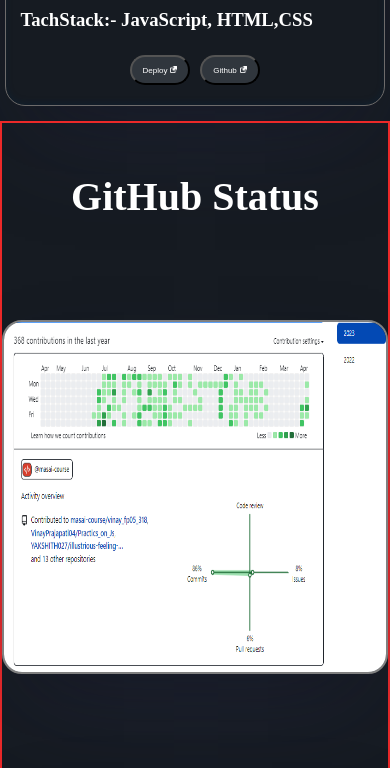
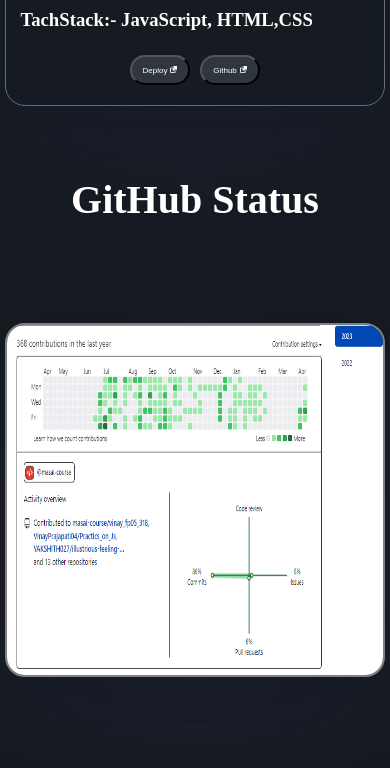
Before and after one commit to VinayPrajapati04/Portfolio, a plain HTML site: page index.html in a window 390 px wide. Shown: the part 4694-5462 px from the top of the page. Drawn offline with nearby package versions, Linux system fonts and the light colour scheme; grey boxes are pictures that could not be loaded.

Commit message:
added some changes

```diff
--- a/css/responsive.css
+++ b/css/responsive.css
@@ -293,7 +293,7 @@
     #GitHub{
         width: auto;
         height: auto;
-        border: 2px solid rgb(236, 41, 41);
+        /* border: 2px solid rgb(236, 41, 41); */
         margin: auto;
 
     }
```
